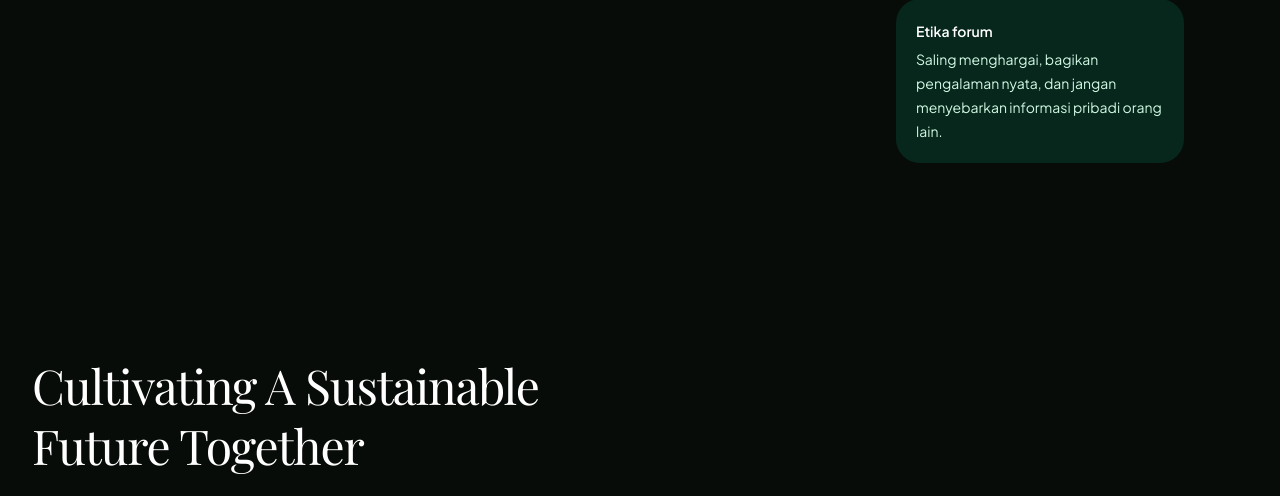
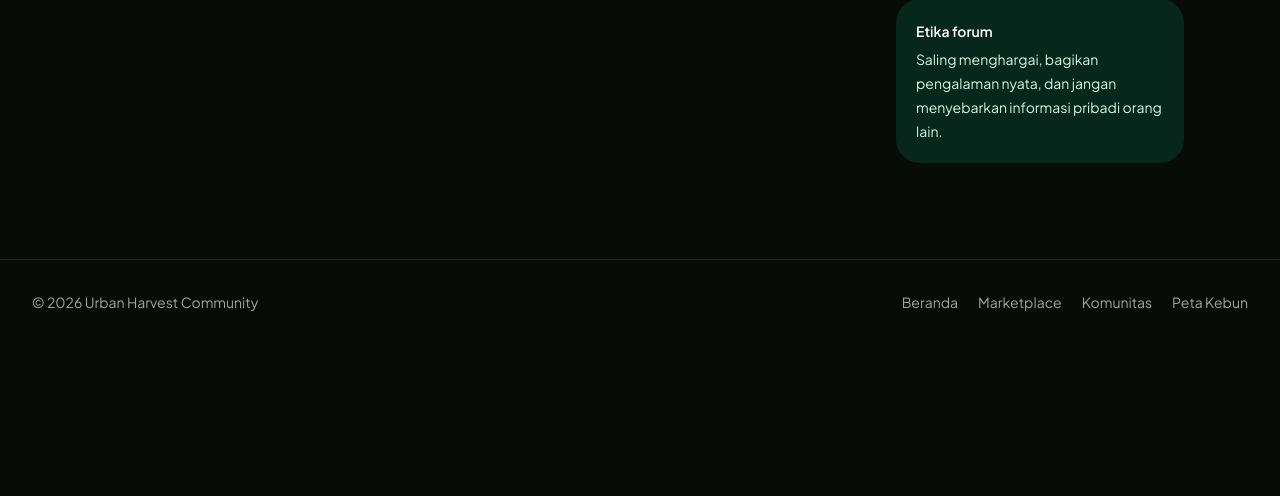
Before and after one commit to PBP-E2-Gasal-2026/UrbanHarvestCommunity, a Django app: page /forum/ in a window 1280 px wide. Shown: the part 658-1154 px from the top of the page. After the commit the page ends 969 px from the top, so only its background shows below. Run offline with Django 5.2, Linux system fonts and the light colour scheme; data that the repository does not hold is empty.

Commit message:
fix: footer besar hanya di landing page

```diff
--- a/templates/base.html
+++ b/templates/base.html
@@ -18,7 +18,8 @@
         {% block content %}{% endblock %}
     </main>
 
-    {% block footer %}{% include 'includes/footer.html' %}{% endblock %}
+    {# Footer besar hanya di landing; halaman lain memakai footer ringkas. #}
+    {% block footer %}{% include 'includes/footer_compact.html' %}{% endblock %}
 
     {% block extra_js %}{% endblock %}
 
--- a/templates/includes/footer_compact.html
+++ b/templates/includes/footer_compact.html
@@ -1,10 +1,11 @@
 <footer class="border-t border-line">
   <div class="mx-auto flex max-w-7xl flex-col gap-3 px-4 py-8 text-sm text-muted sm:flex-row sm:items-center sm:justify-between sm:px-6 lg:px-8">
     <p>&copy; {% now "Y" %} Urban Harvest Community</p>
-    <nav class="flex gap-5" aria-label="Tautan footer">
+    <nav class="flex flex-wrap gap-x-5 gap-y-2" aria-label="Tautan footer">
       <a href="{% url 'main:show_main' %}" class="transition hover:text-white">Beranda</a>
       <a href="{% url 'marketplace:catalog' %}" class="transition hover:text-white">Marketplace</a>
-      {% if user.is_authenticated %}<a href="{% url 'marketplace:orders' %}" class="transition hover:text-white">Pesanan</a>{% endif %}
+      <a href="{% url 'community_forum:show_community' %}" class="transition hover:text-white">Komunitas</a>
+      <a href="{% url 'map_module:map' %}" class="transition hover:text-white">Peta Kebun</a>
     </nav>
   </div>
 </footer>
--- a/templates/landing.html
+++ b/templates/landing.html
@@ -2,6 +2,8 @@
 {% load static %}
 
 {% block title %}Urban Harvest Community{% endblock %}
+
+{% block footer %}{% include 'includes/footer.html' %}{% endblock %}
 
 {% block content %}
 <div class="relative bg-canvas text-white overflow-hidden">
--- a/templates/marketplace/catalog.html
+++ b/templates/marketplace/catalog.html
@@ -6,7 +6,7 @@
 {% if map_view %}<link rel="stylesheet" href="https://cdnjs.cloudflare.com/ajax/libs/leaflet/1.9.4/leaflet.min.css">{% endif %}
 {% endblock %}
 
-{% block footer %}{% if not map_view %}{% include 'marketplace/_footer_compact.html' %}{% endif %}{% endblock %}
+{% block footer %}{% if not map_view %}{% include 'includes/footer_compact.html' %}{% endif %}{% endblock %}
 
 {% block content %}
 <section class="mx-auto {% if map_view %}max-w-[100rem]{% else %}max-w-7xl{% endif %} px-4 pt-32 pb-24 sm:px-6 lg:px-8">
--- a/templates/marketplace/my_products.html
+++ b/templates/marketplace/my_products.html
@@ -2,7 +2,7 @@
 
 {% block title %}Produk Saya | Urban Harvest Community{% endblock %}
 
-{% block footer %}{% include 'marketplace/_footer_compact.html' %}{% endblock %}
+{% block footer %}{% include 'includes/footer_compact.html' %}{% endblock %}
 
 {% block content %}
 <section class="mx-auto max-w-4xl px-4 pt-32 pb-20 sm:px-6">
--- a/templates/marketplace/product_detail.html
+++ b/templates/marketplace/product_detail.html
@@ -7,7 +7,7 @@
 <link rel="stylesheet" href="https://cdnjs.cloudflare.com/ajax/libs/leaflet/1.9.4/leaflet.min.css">
 {% endblock %}
 
-{% block footer %}{% include 'marketplace/_footer_compact.html' %}{% endblock %}
+{% block footer %}{% include 'includes/footer_compact.html' %}{% endblock %}
 
 {% block content %}
 <section class="mx-auto max-w-5xl px-4 pt-32 pb-20 sm:px-6">
--- a/templates/marketplace/product_form.html
+++ b/templates/marketplace/product_form.html
@@ -6,7 +6,7 @@
 <link rel="stylesheet" href="https://cdnjs.cloudflare.com/ajax/libs/leaflet/1.9.4/leaflet.min.css">
 {% endblock %}
 
-{% block footer %}{% include 'marketplace/_footer_compact.html' %}{% endblock %}
+{% block footer %}{% include 'includes/footer_compact.html' %}{% endblock %}
 
 {% block content %}
 <section class="mx-auto max-w-3xl px-4 pt-32 pb-32 sm:px-6">
--- a/templates/marketplace/seller_store.html
+++ b/templates/marketplace/seller_store.html
@@ -2,7 +2,7 @@
 
 {% block title %}{{ store_name }} | Urban Harvest Community{% endblock %}
 
-{% block footer %}{% include 'marketplace/_footer_compact.html' %}{% endblock %}
+{% block footer %}{% include 'includes/footer_compact.html' %}{% endblock %}
 
 {% block content %}
 <section class="mx-auto max-w-7xl px-4 pt-32 pb-24 sm:px-6 lg:px-8">
```
Also changed, not shown: static/css/style.css.
